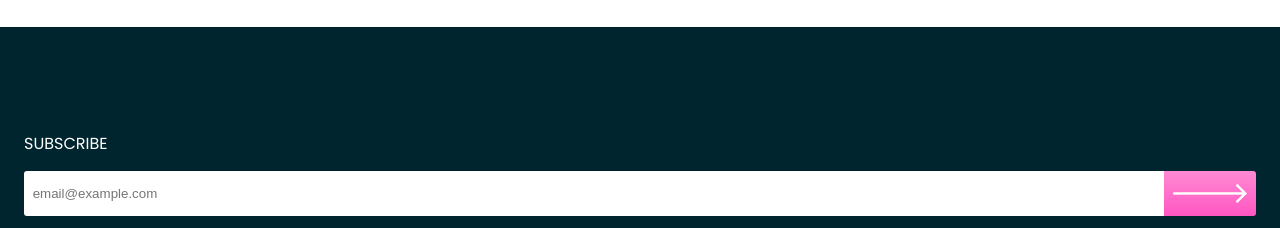
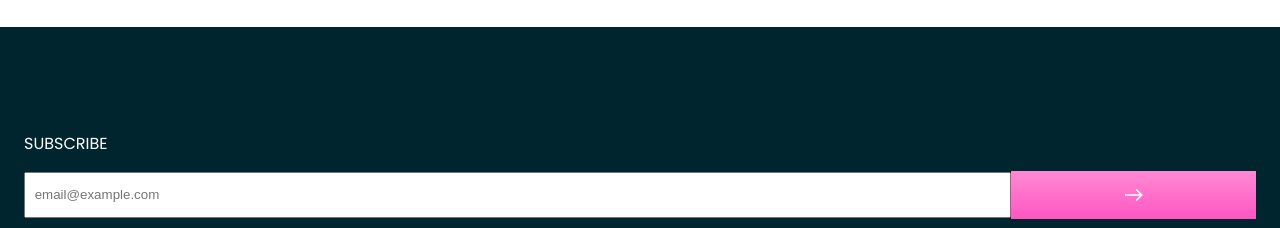
Before and after one commit to bviengineer/frontend-mentor-huddle-collaboration, a plain HTML site: page index.html in a window 1280 px wide. Shown: the part 3320-3548 px from the top of the page. Drawn offline with nearby package versions, Linux system fonts and the light colour scheme.

Commit message:
refactor: Layout/style of email form

```diff
--- a/css/style.css
+++ b/css/style.css
@@ -124,14 +124,25 @@ footer label {
   text-transform: uppercase
 }
 
+footer form {
+  display: flex;
+  align-items: center;
+}
+
 [type="email"] {
-  /* height: 2em; */
-  /* width: 15em; */
-  border-style: none;
-  border-top-left-radius: 3px;
-  border-bottom-left-radius: 3px;
+  /* border-style: none; */
+  /* border-top-left-radius: 3px; */
+  /* border-bottom-left-radius: 3px; */
   text-indent: .5em;
-  width: 100%;
+  width: 80%;
+  height: 3em;
+}
+
+[type="submit"] {
+  width: 20%;
+  height: 3.55em;
+  border: none;
+  background: no-repeat center url('../images/icon-arrow.svg'), linear-gradient(HSL(322, 100%, 77%), HSL(322, 100%, 67%));
 }
 
 footer .container {
@@ -139,10 +150,8 @@ footer .container {
 }
 
 .input-container {
-  display: -ms-flexbox; /* IE10 */
-  display: flex;
   width: 100%;
-  margin-bottom: 15px;
+  margin: 15px 0;
 }
 
 .icon {
--- a/index.html
+++ b/index.html
@@ -107,10 +107,12 @@
     <footer>
       <div class="container">
         <div class="emailBox">
-          <label class="input-container" for="email">Subscribe</label>
+          <label for="email">Subscribe</label>
           <div class="input-container">
-            <input type="email" id="email" placeholder="email@example.com" />
-            <a href="#"><i class="icon">🡒</i></a>
+            <form>
+              <input type="email" name="email" id="email" placeholder="email@example.com" />
+              <input type="submit" value="">
+            </form>
           </div>
         </div>
 
```
